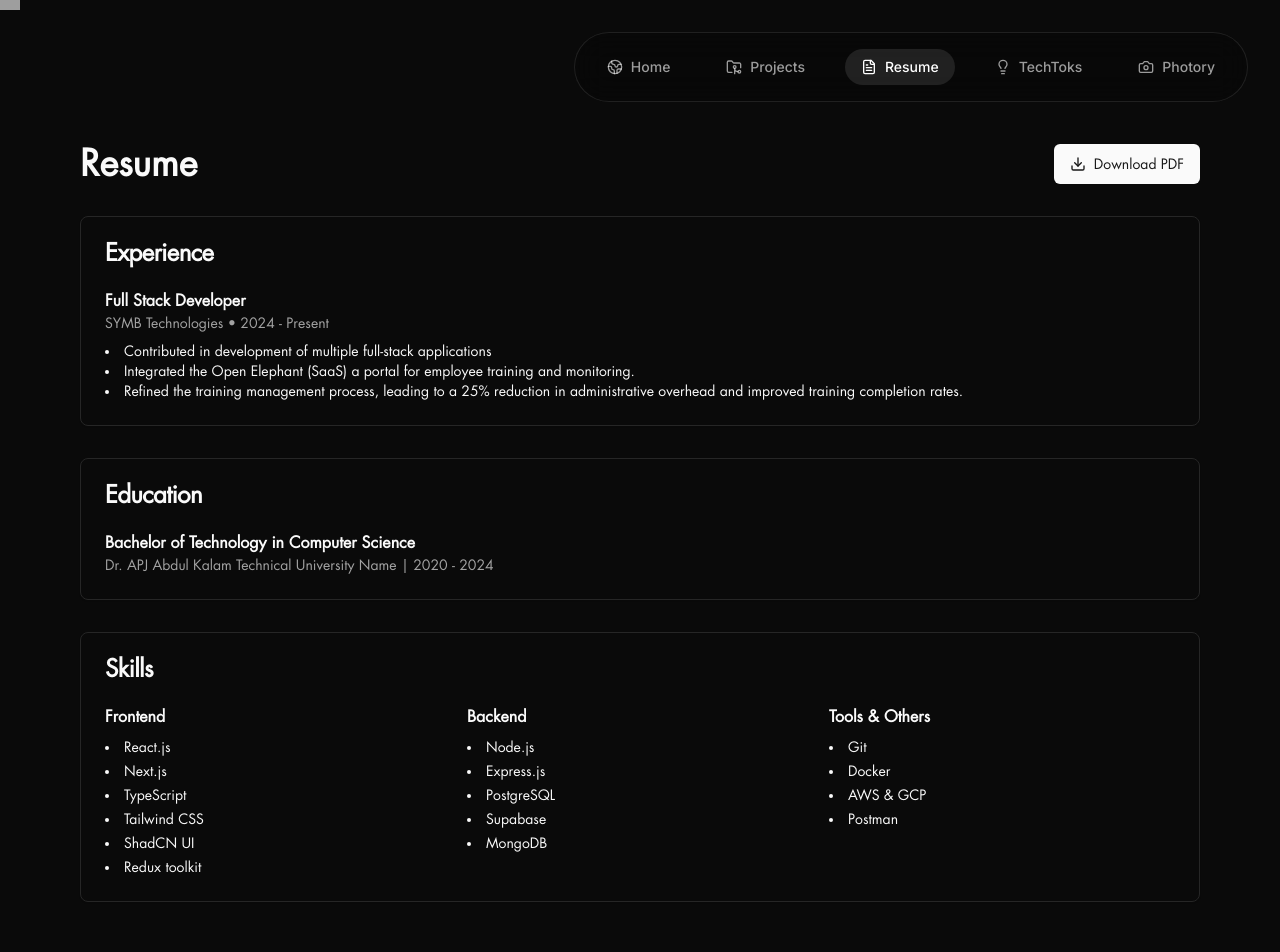
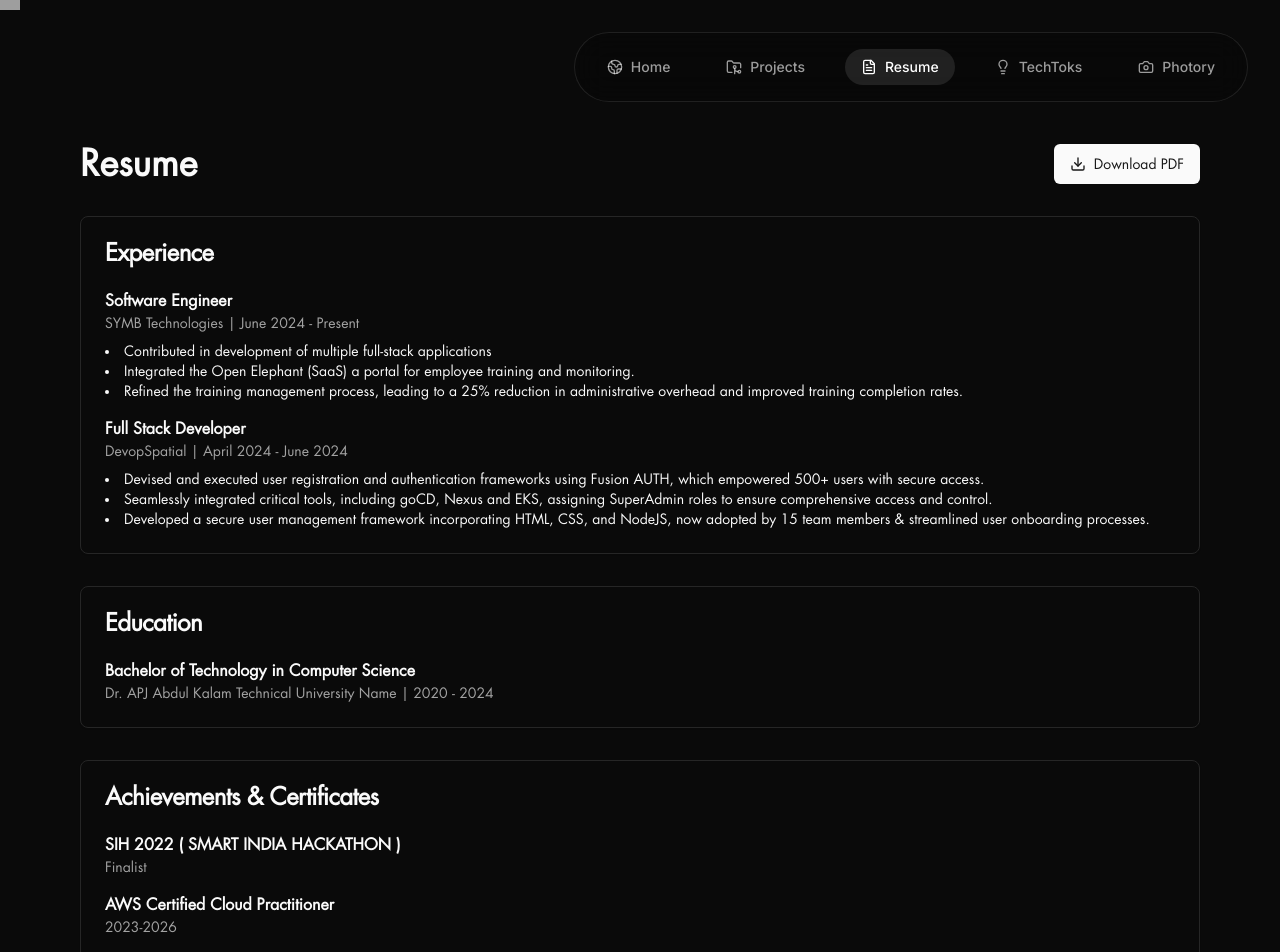
Before and after one commit to Uriyo/me, a Next.js app: page /resume in a window 1280 px wide. Shown: the top 952 px of the page. Built offline with nearby package versions, Linux system fonts and the light colour scheme; grey boxes are pictures that could not be loaded.

Commit message:
updated resume page

```diff
--- a/app/resume/page.tsx
+++ b/app/resume/page.tsx
@@ -33,14 +33,27 @@ export default function ResumePage() {
           </CardHeader>
           <CardContent className="space-y-4">
             <div>
-              <h3 className="font-semibold">Full Stack Developer</h3>
-              <p className="text-sm text-muted-foreground">SYMB Technologies • 2024 - Present</p>
+              <h3 className="font-semibold text-md">Software Engineer </h3>
+              <p className="text-sm text-muted-foreground">SYMB Technologies | June 2024 - Present</p>
               <ul className="list-disc list-inside mt-2 text-sm">
                 <li>Contributed in development of multiple full-stack applications</li>
                 <li>Integrated the Open Elephant (SaaS) a portal for employee training and monitoring.</li>
                 <li>Refined the training management process, leading to a 25% reduction in administrative overhead and improved training completion rates.</li>
               </ul>
             </div>
+            <div>
+              <h3 className="font-semibold">Full Stack Developer </h3>
+              <p className="text-sm text-muted-foreground">DevopSpatial | April 2024 - June 2024</p>
+              <ul className="list-disc list-inside mt-2 text-sm">
+                <li className='list-item'>Devised and executed user registration and authentication frameworks using Fusion AUTH, which empowered 500+ users with
+                    secure access.</li>
+                <li>Seamlessly integrated critical tools, including goCD, Nexus and EKS, assigning SuperAdmin roles to ensure comprehensive access
+                    and control.</li>
+                <li>Developed a secure user management framework incorporating HTML, CSS, and NodeJS, now adopted by 15 team members
+                    & streamlined user onboarding processes.</li>
+              </ul>
+            </div>
+
             {/* Add more experience items */}
           </CardContent>
         </Card>
@@ -56,7 +69,21 @@ export default function ResumePage() {
             </div>
           </CardContent>
         </Card>
-
+        <Card>
+          <CardHeader>
+            <CardTitle>Achievements & Certificates</CardTitle>
+          </CardHeader>
+          <CardContent className="space-y-4">
+            <div>
+              <h3 className="font-semibold">SIH 2022 ( SMART INDIA HACKATHON )</h3>
+              <p className="text-sm text-muted-foreground">Finalist</p>
+            </div>
+            <div>
+              <h3 className="font-semibold">AWS Certified Cloud Practitioner</h3>
+              <p className="text-sm text-muted-foreground">2023-2026</p>
+            </div>
+          </CardContent>
+        </Card>
         <Card>
           <CardHeader>
             <CardTitle>Skills</CardTitle>
```
